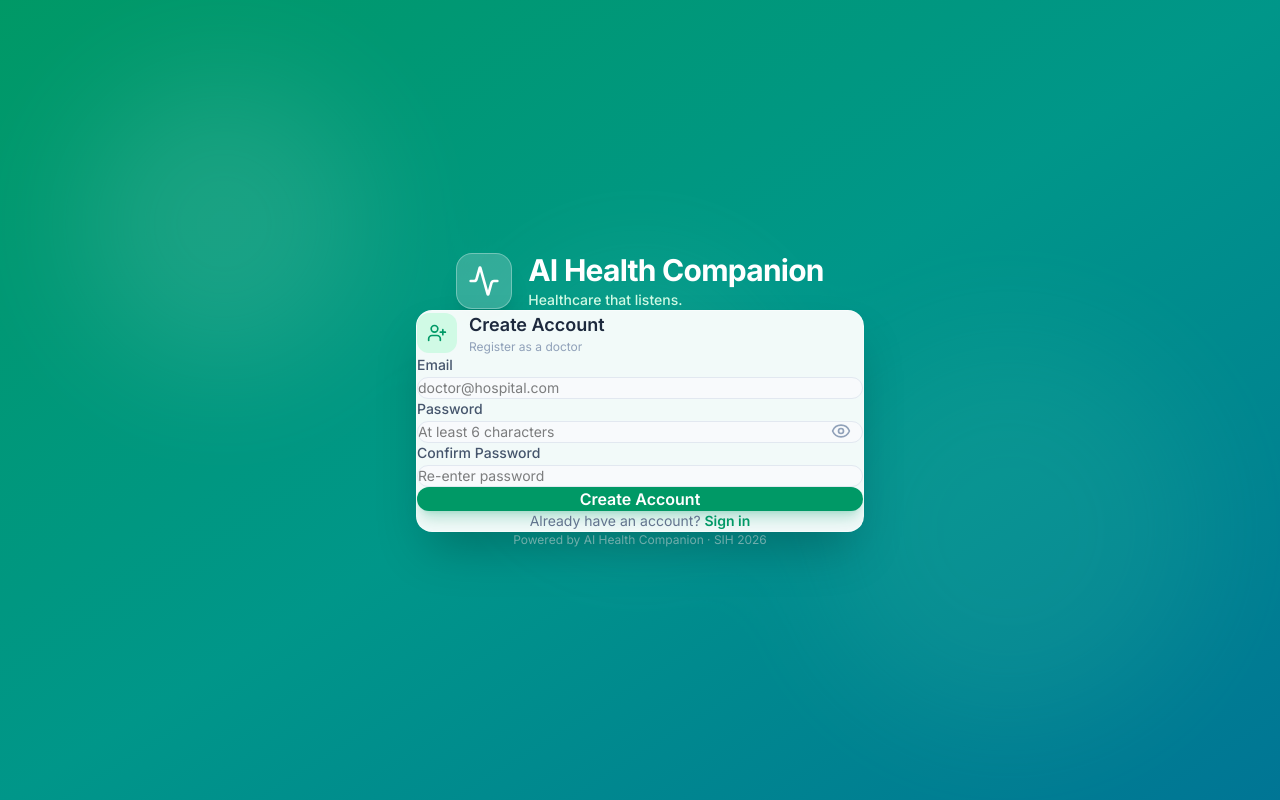
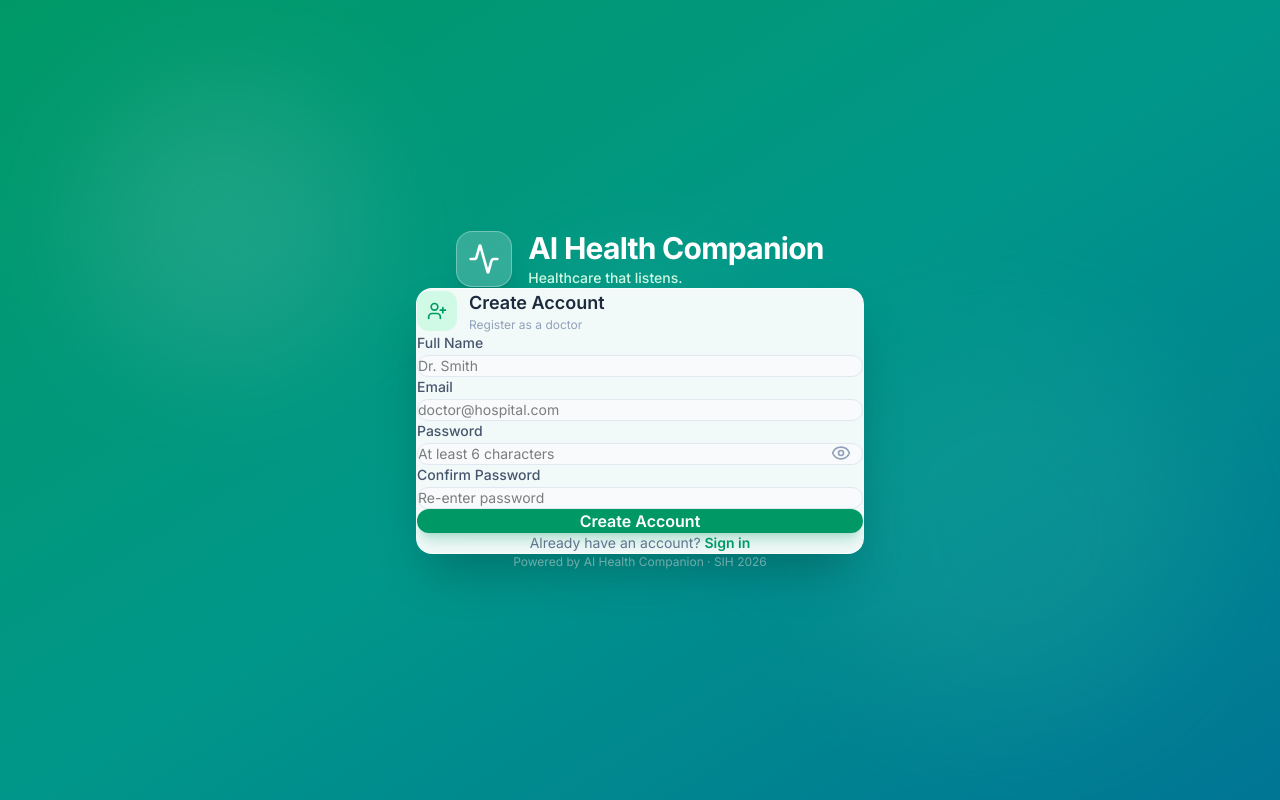
Before and after one commit to Argyrys/health-companion, a React (Vite) app in the folder doctor-website/: page /signup in a window 1280 px wide. Built offline with nearby package versions, Linux system fonts and the light colour scheme; no server answers.

Commit message:
Use username instead of email prefix: add name field to signup, save to Firestore, load on login

```diff
--- a/doctor-website/src/App.jsx
+++ b/doctor-website/src/App.jsx
@@ -16,9 +16,10 @@ function App() {
   const [doctorNum, setDoctorNum] = useState(null);
   const [authLoading, setAuthLoading] = useState(true);
 
-  const loadDoctorProfile = async (user) => {
+  const loadDoctorProfile = async (user, signupName) => {
     try {
-      const doc = await getOrCreateDoctor(user.uid, user.email);
+      const doc = await getOrCreateDoctor(user.uid, user.email, signupName);
+      setDoctorName(doc.name || user.email.split('@')[0]);
       setDoctorNum(doc.doctorId);
     } catch (err) {
       console.error('Error loading doctor profile:', err);
@@ -28,8 +29,6 @@ function App() {
   useEffect(() => {
     const unsubscribe = onAuthChange((user) => {
       if (user) {
-        const name = user.email.split('@')[0];
-        setDoctorName(name.charAt(0).toUpperCase() + name.slice(1));
         setDoctorId(user.uid);
         setIsLoggedIn(true);
         loadDoctorProfile(user);
@@ -46,10 +45,10 @@ function App() {
 
   const handleLogin = async (name, uid, email) => {
     setIsLoggedIn(true);
-    setDoctorName(name);
     setDoctorId(uid);
     try {
-      const doc = await getOrCreateDoctor(uid, email);
+      const doc = await getOrCreateDoctor(uid, email, name);
+      setDoctorName(doc.name || name);
       setDoctorNum(doc.doctorId);
     } catch (err) {
       console.error('Error loading doctor profile:', err);
--- a/doctor-website/src/pages/SignUp.jsx
+++ b/doctor-website/src/pages/SignUp.jsx
@@ -3,6 +3,7 @@ import { Activity, Eye, EyeOff, UserPlus } from 'lucide-react';
 import { registerDoctor } from '../services/auth';
 
 export default function SignUp({ onLogin }) {
+  const [name, setName] = useState('');
   const [email, setEmail] = useState('');
   const [password, setPassword] = useState('');
   const [confirmPassword, setConfirmPassword] = useState('');
@@ -28,8 +29,7 @@ export default function SignUp({ onLogin }) {
 
     try {
       const user = await registerDoctor(email, password);
-      const name = user.email.split('@')[0];
-      const displayName = name.charAt(0).toUpperCase() + name.slice(1);
+      const displayName = name.trim();
       onLogin(displayName, user.uid, user.email);
     } catch (err) {
       if (err.code === 'auth/email-already-in-use') {
@@ -76,6 +76,18 @@ export default function SignUp({ onLogin }) {
           </div>
 
           <form onSubmit={handleSubmit} className="space-y-3.5 sm:space-y-4">
+            <div>
+              <label className="block text-xs sm:text-sm font-medium text-slate-600 mb-1.5">Full Name</label>
+              <input
+                type="text"
+                value={name}
+                onChange={(e) => setName(e.target.value)}
+                placeholder="Dr. Smith"
+                className="w-full px-3.5 py-2.5 sm:px-4 sm:py-3 bg-slate-50 border border-slate-200 rounded-xl text-sm focus:ring-2 focus:ring-emerald-500 focus:border-emerald-500 focus:bg-white transition-all duration-200"
+                required
+              />
+            </div>
+
             <div>
               <label className="block text-xs sm:text-sm font-medium text-slate-600 mb-1.5">Email</label>
               <input
--- a/doctor-website/src/services/doctors.js
+++ b/doctor-website/src/services/doctors.js
@@ -3,7 +3,7 @@ import {
 } from 'firebase/firestore';
 import { db } from './firebase';
 
-export const getOrCreateDoctor = async (uid, email) => {
+export const getOrCreateDoctor = async (uid, email, name) => {
   const doctorRef = doc(db, 'doctors', uid);
   const doctorSnap = await getDoc(doctorRef);
 
@@ -22,6 +22,7 @@ export const getOrCreateDoctor = async (uid, email) => {
   const doctorData = {
     uid,
     email,
+    name: name || email.split('@')[0],
     doctorId: nextId,
     createdAt: new Date().toISOString().split('T')[0],
   };
```
